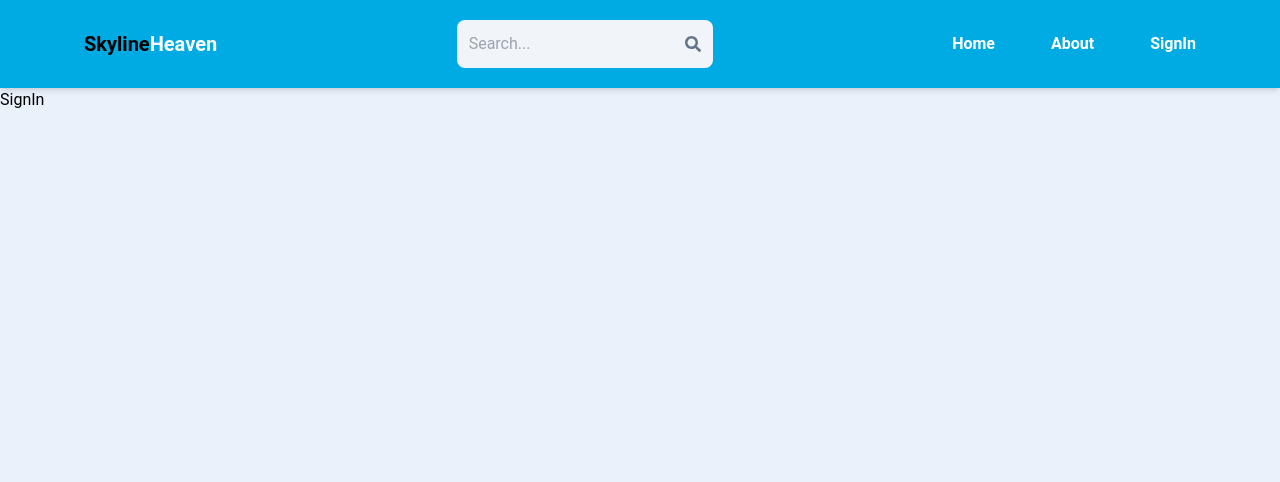
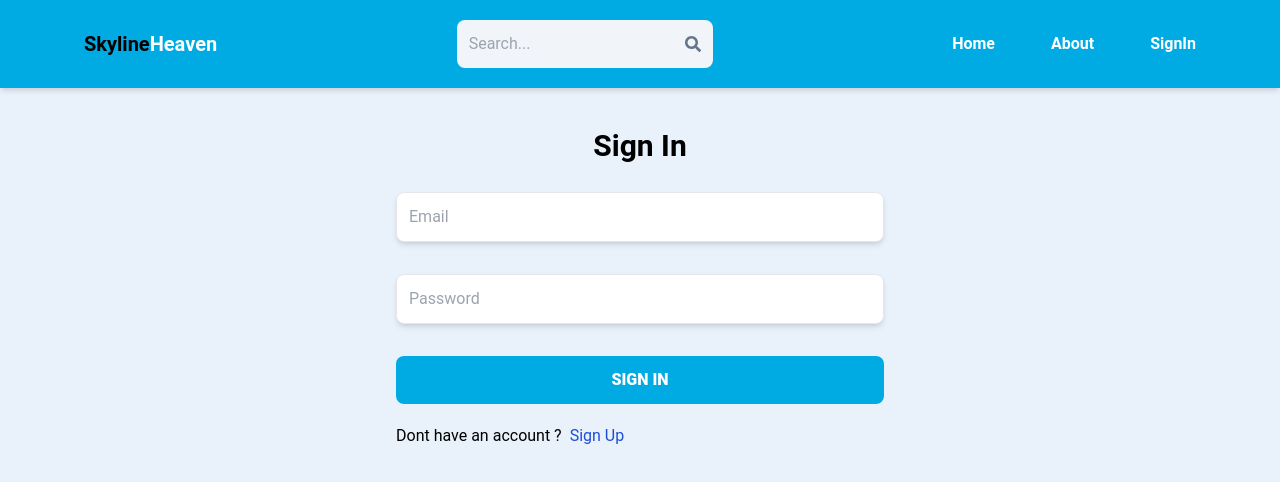
Before and after one commit to Pratham172/real-estate, a React (Vite) app in the folder real-estate/: page /sign-in in a window 1280 px wide. Shown: the top 482 px of the page. Built offline with nearby package versions, Linux system fonts and the light colour scheme.

Commit message:
completed sign in frontend functionalities

```diff
--- a/real-estate/src/pages/SignIn.jsx
+++ b/real-estate/src/pages/SignIn.jsx
@@ -1,7 +1,69 @@
-import React from 'react'
+import React, { useState } from "react";
+import { Link, useNavigate } from "react-router-dom";
+import Axios from "axios";
 
 export default function SignIn() {
+  const [error, setError] = useState(null);
+  const [loading, setLoading] = useState(null);
+  const [formData, setFormData] = useState({});
+  const navigate = useNavigate();
+  const handleChange = (e) => {
+    setFormData({
+      ...formData,
+      [e.target.id]: e.target.value,
+    });
+  };
+
+  const handleSubmit = async (e) => {
+    e.preventDefault();
+    setLoading(true);
+    await Axios.post("/api/auth/sign-in", formData)
+      .then((res) => {
+        console.log(res.data);
+        setError(null);
+        navigate("/");
+      })
+      .catch((error) => {
+        setError(error.response.data.message);
+        setLoading(false);
+      });
+    setLoading(false);
+  };
+
   return (
-    <div>SignIn</div>
-  )
+    <div className="p-3 max-w-lg mx-auto">
+      <h1 className="text-3xl text-center font-bold my-7 *:">Sign In</h1>
+      <form onSubmit={handleSubmit} className="flex flex-col gap-8">
+        <input
+          required
+          type="text"
+          placeholder="Email"
+          id="email"
+          className="border shadow-md p-3  rounded-lg "
+          onChange={handleChange}
+        />
+        <input
+          required
+          type="text"
+          placeholder="Password"
+          id="password"
+          className="border p-3 shadow-md rounded-lg "
+          onChange={handleChange}
+        />
+        <button
+          disabled={loading}
+          className="bg-[#00ABE4] p-3 hover:shadow-lg font-extrabold rounded-lg text-white   hover:opacity-80 disabled:opacity-80 uppercase"
+        >
+          {loading ? "Processing..." : "Sign in"}
+        </button>
+      </form>
+      <div className="flex  gap-2 mt-5">
+        <p>Dont have an account ?</p>
+        <Link to={"/sign-up"}>
+          <span className="text-blue-700 ">Sign Up</span>
+        </Link>
+      </div>
+      {error && <p className="text-red-500 mt-5">{error}</p>}
+    </div>
+  );
 }
--- a/real-estate/src/pages/SignUp.jsx
+++ b/real-estate/src/pages/SignUp.jsx
@@ -44,7 +44,7 @@ export default function SignUp() {
         />
         <input
           required
-          type="text"
+          type="email"
           placeholder="Email"
           id="email"
           className="border shadow-md p-3  rounded-lg "
@@ -66,7 +66,7 @@ export default function SignUp() {
         </button>
       </form>
       <div className="flex  gap-2 mt-5">
-        <p>Have an account?</p>
+        <p>Have an account ?</p>
         <Link to={"/sign-in"}>
           <span className="text-blue-700 ">Sign In</span>
         </Link>
```
Also changed, not shown: 2 other files (tests, documents, lock files or other folders).
